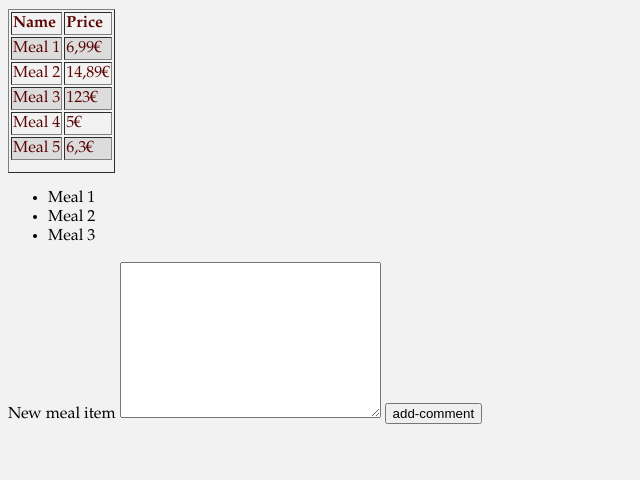
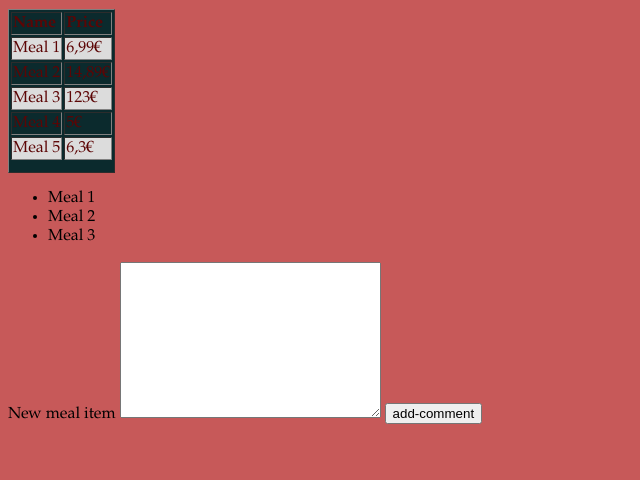
Before and after one commit to teronevalainen/harj1, a website built with Parcel: page index.html in a window 1280 px wide. Shown: the part 193-673 px from the top of the page, without its empty margins (0-640 px from the left). Built offline with nearby package versions, Linux system fonts and the light colour scheme.

Commit message:
asdasddsaasd

```diff
--- a/src/styles.css
+++ b/src/styles.css
@@ -1,6 +1,6 @@
 body {
   font-family: Garamond;
-  background-color: #f2f2f2;
+  background-color: #c75959;
 }
 .header {
   font-style: italic;
@@ -9,7 +9,7 @@ body {
 }
 #menu-table {
   text-align: left;
-  background-color: #f2f2f2;
+  background-color: rgba(11, 42, 45, 12);
   color: rgb(92, 5, 5);
   padding-bottom: 10px;
 }
```
